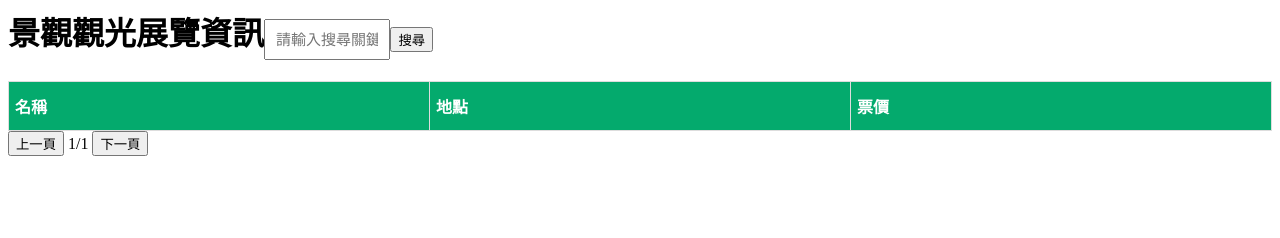
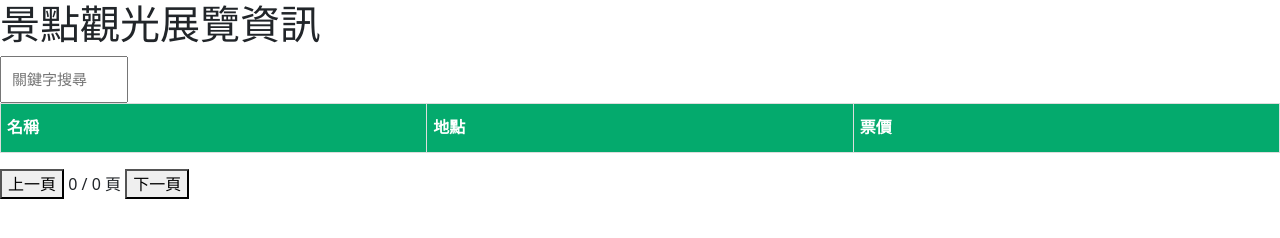
Before and after one commit to MarkJiang-maji/webp2023, a plain HTML site: page lab4/index.html in a window 1280 px wide. Both pictures are taken after a click on the button "上一頁". Drawn offline with nearby package versions, Linux system fonts and the light colour scheme; no server answers.

Commit message:
Update index.html

```diff
--- a/lab4/index.html
+++ b/lab4/index.html
@@ -1,27 +1,20 @@
+<!DOCTYPE html>
 <html>
-
     <head>
+        <meta charset="utf-8">
+        <link href="https://cdn.jsdelivr.net/npm/bootstrap@5.0.2/dist/css/bootstrap.min.css" rel="stylesheet" integrity="sha384-EVSTQN3/azprG1Anm3QDgpJLIm9Nao0Yz1ztcQTwFspd3yD65VohhpuuCOmLASjC" crossorigin="anonymous">
         <style>
             table {
                 font-family: Arial, Helvetica, sans-serif;
                 border-collapse: collapse;
                 width: 100%;
             }
-
-    td,
-    th {
+            td, th {
                 border: 1px solid #ddd;
                 padding: 6px;
             }
-
-    tr:nth-child(even) {
-      background-color: #f2f2f2;
-    }
-
-    tr:hover {
-      background-color: #ddd;
-    }
-
+            tr:nth-child(even){background-color: #f2f2f2;}
+            tr:hover {background-color: #ddd;}
             th {
                 padding-top: 12px;
                 padding-bottom: 12px;
@@ -29,7 +22,6 @@
                 background-color: #04AA6D;
                 color: white;
             }
-
             input[type=text] {
                 padding: 10px;
                 width: 10%;
@@ -37,9 +29,9 @@
             }
         </style>
     </head>
-
     <body>
-  <h1>景觀觀光展覽資訊<input type="text" id="searchKeyword" placeholder="請輸入搜尋關鍵字"><button onclick="search();">搜尋</button></h1>
+        <h1>景點觀光展覽資訊</h1>
+        <input id="search" type="text" onchange="search()" placeholder="關鍵字搜尋">
         <table id="csie" class="table table-striped table-hover">
             <tr>
                 <th>名稱</th>
@@ -47,91 +39,96 @@
                 <th>票價</th>
             </tr>
         </table>
-  <button onclick="prevPage()">上一頁</button>
-  <span><span id="currentPage">1</span>/<span id="totalPages">1</span></span>
-  <button onclick="nextPage()">下一頁</button>
+        <button onclick="pre_page()">上一頁</button>
+        <span id="cur_page">1</span>
+        <span>/</span>
+        <span id="end_page">1</span>
+        <span>頁</span>
+        <button onclick="next_page()">下一頁</button>
     </body>
     <script>
-  const openUrl = "https://cloud.culture.tw/frontsite/trans/SearchShowAction.do?method=doFindTypeJ&category=6";
-  var currentPage = 1;
-  var totalPages = 1;
-  var pageSize = 10;
+        var cur_page = 1;
+        var max_page = 10; // 一頁最多10筆資料
+        var end_page = 1;
         var dataset = [];
-  fetch(openUrl, {
-      method: 'GET'
-    })
+
+        const uri = "https://cloud.culture.tw/frontsite/trans/SearchShowAction.do?method=doFindTypeJ&category=6";
+        fetch(uri, {methon: 'GET'})
         .then(res => {
             return res.json();
-    })
-    .then(result => {
+        }).then(result => {
             dataset = result;
             addNewData();
             updatePage();
         });
 
+
+
         function addNewData() {
-    totalPages = Math.ceil(dataset.length / pageSize);
+            var start_data = (cur_page - 1) * max_page // 每個頁面第一筆要放入的資料
+            var end_data = Math.min(start_data + max_page, dataset.length) // 每個頁面要放入的最後一筆資料(不是每頁最大數量就是剩餘資料)
+            end_page = Math.ceil(dataset.length / max_page);  // 計算總頁數, Math.ceil()是無條件進位
             var myTable = document.getElementById("csie");
-    var headerRow = myTable.rows[0].cloneNode(true);
-    myTable.innerHTML = "";
-    myTable.appendChild(headerRow);
-    var startIndex = (currentPage - 1) * pageSize;
-    var endIndex = Math.min(startIndex + pageSize, dataset.length);
-    for (var i = startIndex; i < endIndex; i++) {
+            var major_row = myTable.rows[0].cloneNode(true);  // 保留標題行
+            myTable.innerHTML = ""; // 清空前一頁內容
+            myTable.appendChild(major_row); // 重新插入標題行
+            for (var i = start_data; i < end_data; i++) {
                 var data = dataset[i];
                 var row = myTable.insertRow(-1);
-      row.insertCell(0).innerHTML = data['title'];
-      row.insertCell(1).innerHTML = data['showInfo'][0]['location'];
-      row.insertCell(2).innerHTML = data['showInfo'][0]['price'];
+                row.insertCell(0).innerHTML =  data['title'];
+                row.insertCell(1).innerHTML =  data['showInfo'][0]['location'];
+                row.insertCell(2).innerHTML =  data['showInfo'][0]['price'];
             }
-    if (totalPages == 0) {
-      currentPage = 0;
+            if (end_page == 0) { // 搜尋時找不到資料
+                cur_page = 0;
             }
         }
 
-  function updatePage() {
-    var currentPageElement = document.getElementById("currentPage");
-    currentPageElement.innerHTML = currentPage.toString();
-    var totalPagesElement = document.getElementById("totalPages");
-    totalPagesElement.innerHTML = totalPages.toString();
+        function pre_page() {
+            if (cur_page <= 1) {
+                cur_page = 1;
+            } else {
+                cur_page -= 1;
             }
-
-  function prevPage() {
-    if (currentPage > 1) {
-      currentPage -= 1;
             addNewData();
             updatePage();
         }
-  }
 
-  function nextPage() {
-    if (currentPage < totalPages) {
-      currentPage += 1;
+        function next_page() {
+            if (cur_page < end_page) {
+                cur_page += 1;
                 addNewData();
                 updatePage();
             }
         }
 
         function search() {
-    currentPage = 1;
+            cur_page = 1;
             dataset = [];
-    var searchKeyword = document.getElementById("searchKeyword").value.toLowerCase();
-    var xhr = new XMLHttpRequest();
-    xhr.open('GET', openUrl, true);
-    xhr.send();
-    xhr.onreadystatechange = function() {
-      if (this.readyState == 4 && this.status == 200) {
-        dataset = JSON.parse(this.responseText);
-        if (searchKeyword) {
-          dataset = dataset.filter(function(data) {
-            return data['title'].toLowerCase().indexOf(searchKeyword) > -1;
+            var keyword = document.getElementById("search").value.toLowerCase();
+
+            fetch(uri, {methon: 'GET'})
+            .then(res => {
+                return res.json();
+            }).then(result => {
+                dataset = result;
+                if (keyword) {
+                    dataset = dataset.filter(function (data) {
+                        return data['title'].toLowerCase().indexOf(keyword) > -1;
                     });
                 }
                 addNewData();
                 updatePage();
+            });
+            // var xhr = new XMLHttpRequest();
+
         }
-    };
+
+        function updatePage() {
+            var curPage = document.getElementById("cur_page");
+            var totalPage = document.getElementById("end_page");
+            curPage.innerHTML = cur_page.toString();
+            totalPage.innerHTML = end_page.toString();
         }
     </script>
-
 </html>
```
Lines whose indentation alone changed are shown as unchanged.
